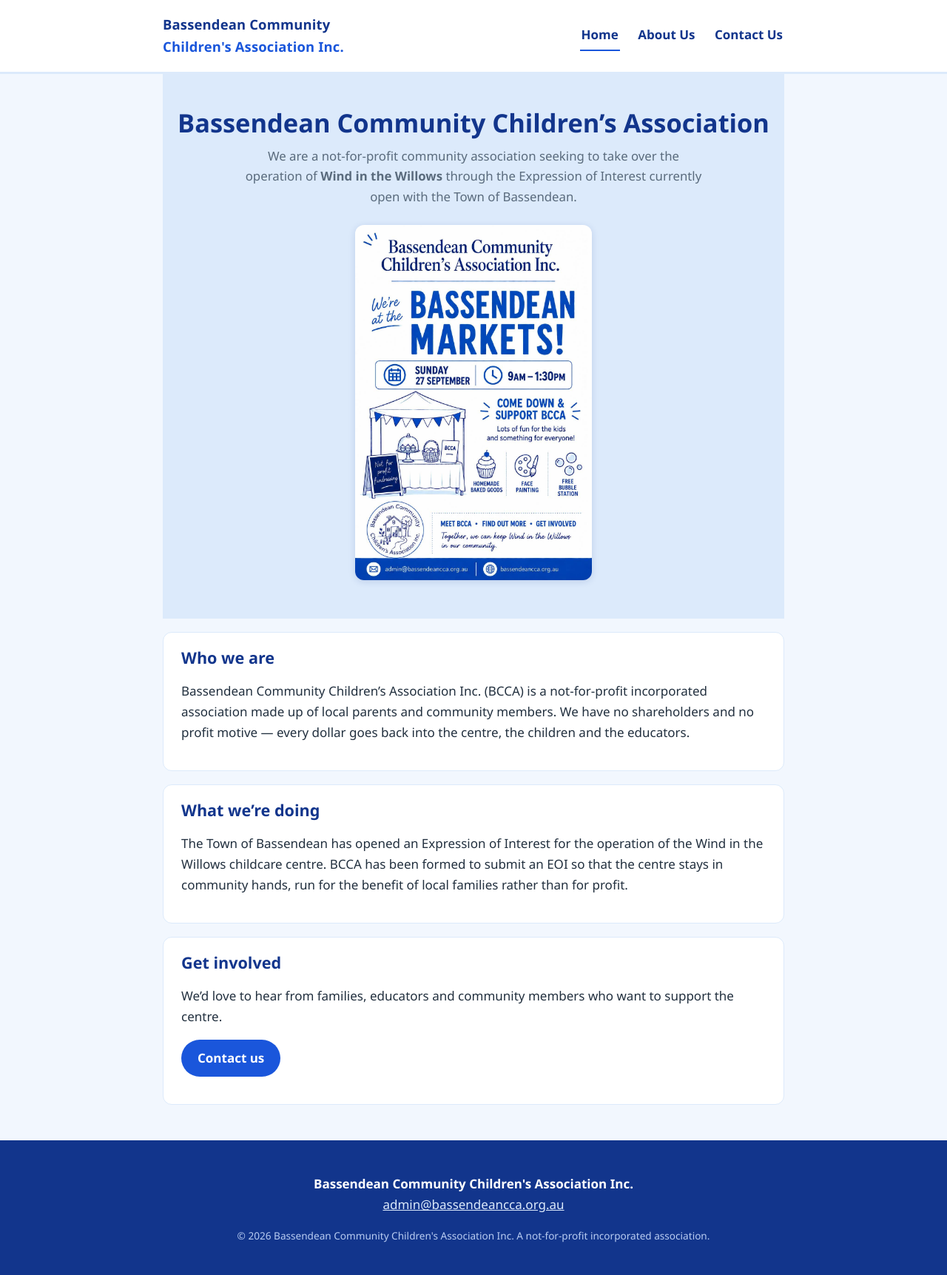
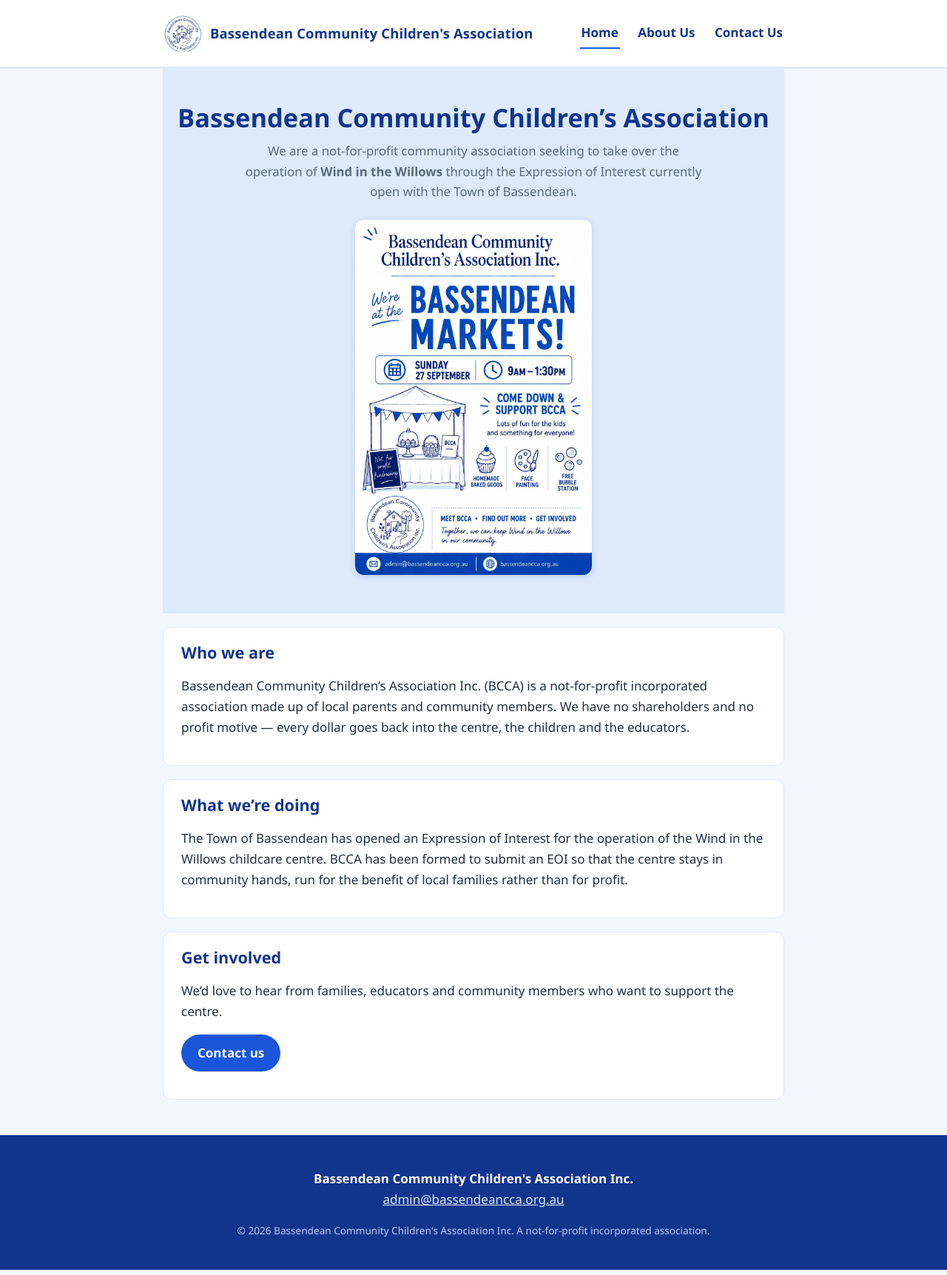
Before and after one commit to AndrewRLogan/bcca-website, a Jekyll site: the page built from index.html, in a window 1280 px wide. Shown: the whole page at 74% size. Built offline with Jekyll 4.4.1, drawn with Linux system fonts in a browser that asks for light colours.

Commit message:
Add BCCA logo and favicon
Extract the association seal from the supplied markets flyer, display it in the header, and use it as the site favicon.

```diff
--- a/_includes/header.html
+++ b/_includes/header.html
@@ -1,7 +1,8 @@
 <header class="site-header">
   <div class="container header-inner">
     <a class="site-title" href="{{ '/' | relative_url }}">
-      Bassendean Community<br><span>Children's Association Inc.</span>
+      <img class="site-logo" src="{{ '/assets/img/bcca-logo.png' | relative_url }}" alt="">
+      <span>Bassendean Community Children's Association</span>
     </a>
     <nav class="site-nav">
       {% for item in site.data.navigation %}
--- a/_layouts/default.html
+++ b/_layouts/default.html
@@ -4,6 +4,7 @@
   <meta charset="utf-8">
   <meta name="viewport" content="width=device-width, initial-scale=1">
   {% seo %}
+  <link rel="icon" type="image/png" href="{{ '/assets/img/favicon.png' | relative_url }}">
   <link rel="stylesheet" href="{{ '/assets/css/style.css' | relative_url }}">
 </head>
 <body>
--- a/assets/css/style.css
+++ b/assets/css/style.css
@@ -57,14 +57,22 @@
 }
 
 .site-title {
+  display: inline-flex;
+  align-items: center;
+  gap: 10px;
   font-size: 1.15rem;
   font-weight: 700;
   color: var(--blue-dark);
   text-decoration: none;
   letter-spacing: 0.01em;
+  white-space: nowrap;
 }
 
-.site-title span { color: var(--blue); }
+.site-logo {
+  width: 54px;
+  height: 54px;
+  flex: 0 0 54px;
+}
 
 .site-nav a {
   display: inline-block;
@@ -160,5 +168,7 @@
 
 @media (max-width: 560px) {
   .header-inner { flex-direction: column; align-items: flex-start; }
+  .site-title { font-size: 0.78rem; gap: 8px; }
+  .site-logo { width: 42px; height: 42px; flex-basis: 42px; }
   .site-nav a { margin: 0 18px 0 0; }
 }
```
Also changed, not shown: assets/img/bcca-logo.png (added), assets/img/favicon.png (added).
